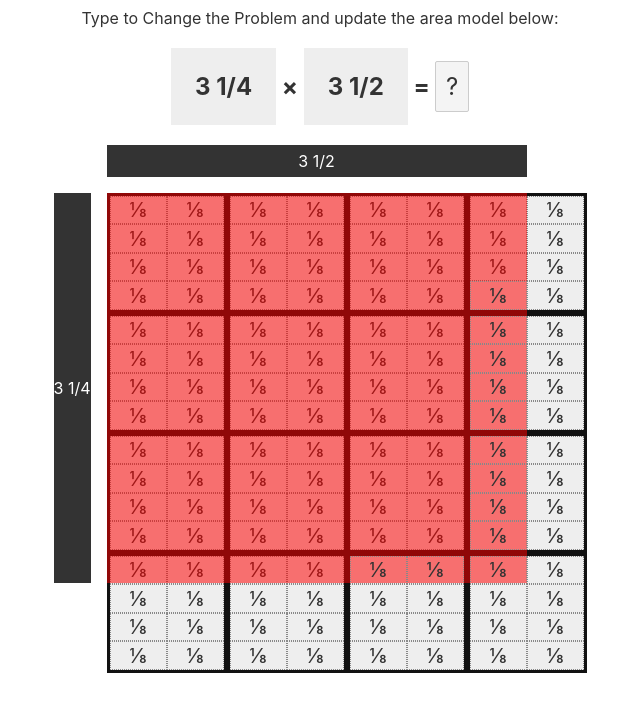
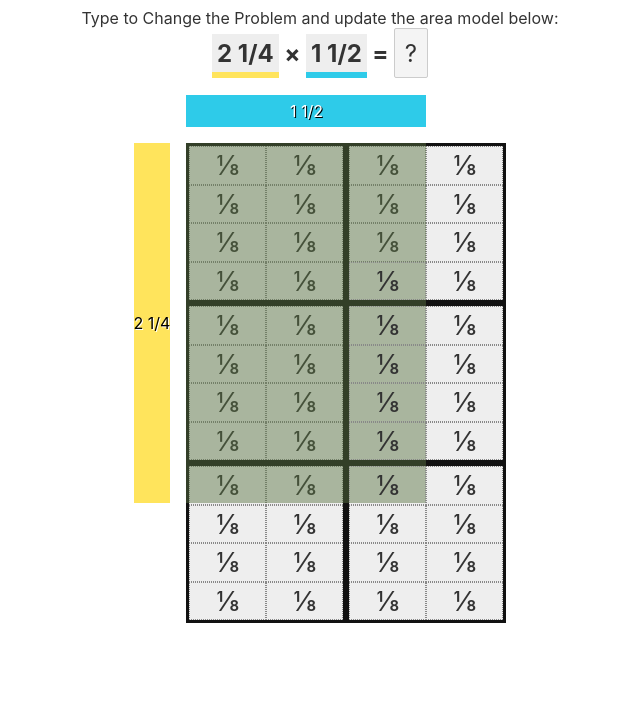
Before and after one commit to thinkle/area-model-multiplication, a Svelte app: page / in a window 1280 px wide. Shown: the top 712 px of the page, without its empty margins (320-960 px from the left). Built offline with nearby package versions, Linux system fonts and the light colour scheme.

Commit message:
Even nicer

```diff
--- a/src/App.svelte
+++ b/src/App.svelte
@@ -1,8 +1,8 @@
 <script>
   import { fade, fly } from "svelte/transition";
   import { floatToFrac, fracToFloat, getFrac } from "./Numbers.js";
-  let atext = "3 1/2"; //"3 2/3";
-  let btext = "3 1/4"; // "2 1/2";
+  let atext = "1 1/2"; //"3 2/3";
+  let btext = "2 1/4"; // "2 1/2";
   let a = atext;
   let b = btext;
   $: a = fracToFloat(atext);
@@ -56,28 +56,25 @@
     flyingFractions = {};
     let completeWidth = Math.floor(a) * hfrac;
     let completeHeight = Math.floor(b) * vfrac;
-    console.log("We are ", completeWidth, "wide");
-    console.log("We are ", completeHeight, "high");
     for (let row = 1; row <= vfrac * b; row++) {
       for (let col = 1; col <= hfrac * a; col++) {
         if (row > completeHeight || col > completeWidth) {
           fractionCount += 1;
-          countemUp[`${row}-${col}`] = fractionCount;
-          extras.push(`${row}-${col}`);
+          let coord = `${row}-${col}`;
+          countemUp[coord] = fractionCount;
+          extras.push(coord);
+          flyingFractions[coord] = coord; // make us all flyers!
         }
       }
     }
-    console.log(`We've got ${fractionCount}/${parts}`);
     if (fractionCount >= parts) {
       let destinationCoords = [];
-      console.log("We have wholes, let's move these babies!");
       for (let integerCol = 0; integerCol < Math.ceil(a); integerCol++) {
         for (let integerRow = 0; integerRow < Math.ceil(b); integerRow++) {
           if (integerRow + 1 <= b && integerCol + 1 <= a) {
             //console.log("Already full!", integerRow, integerCol);
             squareCount += 1;
           } else {
-            console.log("Partly empty", integerRow, integerCol);
             // Now let's move these babies...
             let coords = [];
             for (
@@ -100,6 +97,7 @@
                 //console.log("Need", c);
                 need.push(c);
               } else {
+                delete flyingFractions[c];
                 //console.log("Have", c);
               }
             }
@@ -108,7 +106,6 @@
               need.length <=
                 extras.length - alreadyHave.length - destinationCoords.length
             ) {
-              console.log("Fill up square", integerRow, integerCol, need);
               extraCounts.push({ integerRow, integerCol });
               destinationCoords = [...destinationCoords, ...need];
               extras = extras.filter((c) => !alreadyHave.includes(c));
@@ -116,17 +113,8 @@
           }
         }
       }
-      console.log(
-        "Time to fill ",
-        destinationCoords.length,
-        "spots with",
-        extras.length,
-        "extras"
-      );
-      console.log("Extras", extras.slice());
       for (let c of destinationCoords) {
         let source = extras.pop();
-        console.log("Move", source, "to", c);
         flyingFractions[source] = c;
       }
     }
@@ -156,21 +144,39 @@
     }
     console.log(squareCounts);
   }
+
+  function getBorderCrossings(a, b) {
+    if (!a || !b) {
+      return null;
+    }
+    let [arow, acol] = a.split("-").map(Number);
+    let [brow, bcol] = b.split("-").map(Number);
+    let vcrossings =
+      Math.floor((brow - 1) / vfrac) - Math.floor((arow - 1) / vfrac);
+    let hcrossings =
+      Math.floor((bcol - 1) / hfrac) - Math.floor((acol - 1) / hfrac);
+    return {
+      h: hcrossings,
+      v: vcrossings,
+    };
+  }
+
   let ignoreGlobalKeys = false;
 
   $: calculateSquareCounts(a, b);
   $: calculateFlyingFractions(a, b);
 </script>
 
+<main>
   <section>
     Type to Change the Problem and update the area model below:
     <h1>
-    <span class="e" contenteditable="true" bind:textContent={btext} />
+      <span class="e b" contenteditable="true" bind:textContent={btext} />
       &times;
-    <span class="e" contenteditable="true" bind:textContent={atext} />
+      <span class="e a" contenteditable="true" bind:textContent={atext} />
       =
       {#if solve}
-      <span in:fade={{ delay: 2000 }}
+        <span in:fade={{ delay: 2000 }} on:click={() => (solve = false)}
           >{floatToFrac(a * b, {
             denominators: range(1 + hfrac * vfrac).slice(1),
           })}
@@ -219,6 +225,7 @@
                         {@const coord = `${row}-${col}`}
                         {@const moving = flyingFractions[coord] && true}
                         {@const dest = flyingFractions[coord]}
+                        {@const crossings = getBorderCrossings(coord, dest)}
                         <div
                           class="fracpart"
                           class:moving
@@ -227,6 +234,8 @@
                           style:--source-col={col}
                           style:--dest-row={dest?.split("-")[0]}
                           style:--dest-col={dest?.split("-")[1]}
+                          style:--h-crossings={crossings?.h}
+                          style:--v-crossings={crossings?.v}
                           {row}
                           {col}
                           moveTo={flyingFractions[coord]}
@@ -263,12 +272,22 @@
       </div>
     {/key}
   </div>
+</main>
 
 <style>
+  main {
+    --red: #ffe45c;
+    --blue: #2ecbe9;
+    --purple: #91d356;
+    --purple-t: #5b744477;
+    --white: white;
+    --black: black;
+  }
   section {
     text-align: center;
   }
   .grid {
+    --border-width: 3px;
     grid-template-areas:
       ". top"
       "side main";
@@ -283,8 +302,9 @@
     height: 2em;
     display: grid;
     place-content: center;
-    background-color: #333;
-    color: white;
+    background-color: var(--blue);
+    color: var(--white);
+    text-shadow: 1px 1px var(--black);
     text-align: center;
     transition: all 300ms;
   }
@@ -295,8 +315,9 @@
     display: grid;
     place-content: center;
     min-width: 2em;
-    background-color: #333;
-    color: white;
+    background-color: var(--red);
+    color: var(--black);
+    text-shadow: 1px 1px var(--white);
     height: calc(var(--unit) * var(--b));
     margin-right: 1em;
     transition: all 300ms;
@@ -306,12 +327,23 @@
     top: calc(var(--row) * var(--unit));
     left: calc(var(--col) * var(--unit));
   }
+  h1 {
+    margin: 0;
+    margin-bottom: 5px;
+  }
   h1 span.e {
     min-width: 2em;
     display: inline-block;
     text-align: center;
-    padding: 1em;
+    padding: 0.2em;
+    box-sizing: border-box;
     background-color: #eee;
+  }
+  .e.a {
+    border-bottom: 6px solid var(--blue);
+  }
+  .e.b {
+    border-bottom: 6px solid var(--red);
   }
   .container {
     position: relative;
@@ -345,7 +377,7 @@
     background-color: #eee;
     width: var(--unit);
     height: var(--unit);
-    border: 3px solid #111;
+    border: var(--border-width) solid #111;
     box-sizing: border-box;
     display: flex;
     flex-direction: column;
@@ -362,7 +394,7 @@
     display: grid;
     place-content: center;
     font-weight: bold;
-    text-shadow: 1px 1px #522;
+    text-shadow: 1px 1px var(--white);
     font-size: calc(var(--unit) / 2);
     z-index: 2;
     opacity: 0;
@@ -376,7 +408,7 @@
   .problem {
     position: absolute;
     top: 0;
-    background-color: #f008;
+    background-color: var(--purple-t);
     width: calc(var(--unit) * var(--a));
     height: calc(var(--unit) * var(--b));
     transition: all 300ms;
@@ -387,7 +419,7 @@
   }
 
   .moving {
-    background-color: #f338;
+    background-color: var(--purple);
     position: relative;
     z-index: 3;
   }
@@ -433,12 +465,27 @@
   .solve .moving.fracpart {
     --left-offset: calc(var(--dest-col) - var(--source-col));
     --top-offset: calc(var(--dest-row) - var(--source-row));
-    --h: calc(var(--unit) / var(--hfrac));
-    --v: calc(var(--unit) / var(--vfrac));
-    left: calc(var(--h) * var(--left-offset));
-    top: calc(var(--v) * var(--top-offset));
-    transition: all 1500ms;
-    transition-delay: 300ms;
-    background-color: #f33;
+    /*  --h: calc((var(--unit) - (2 * var(--border-width))) / var(--hfrac));
+    --v: calc((var(--unit) - (2 * var(--border-width))) / var(--vfrac));
+    left: calc(
+      var(--h) * var(--left-offset) + var(--h-crossings) * var(--border-width)
+    );
+    top: calc(
+      var(--v) * var(--top-offset) + var(--v-crossings) * var(--border-width)
+    ); */
+    --inner-size: calc(var(--unit) - 2 * var(--border-width));
+    --h: calc(var(--inner-size) / var(--hfrac));
+    --v: calc(var(--inner-size) / var(--vfrac));
+    top: calc(
+      var(--v-crossings) * 2 * var(--border-width) + var(--v) *
+        var(--top-offset)
+    );
+    left: calc(
+      var(--h-crossings) * 2 * var(--border-width) + var(--h) *
+        var(--left-offset)
+    );
+    transition: all 500ms;
+    transition-delay: 2000ms;
+    background-color: var(--purple);
   }
 </style>
```
Lines whose indentation alone changed are shown as unchanged.
